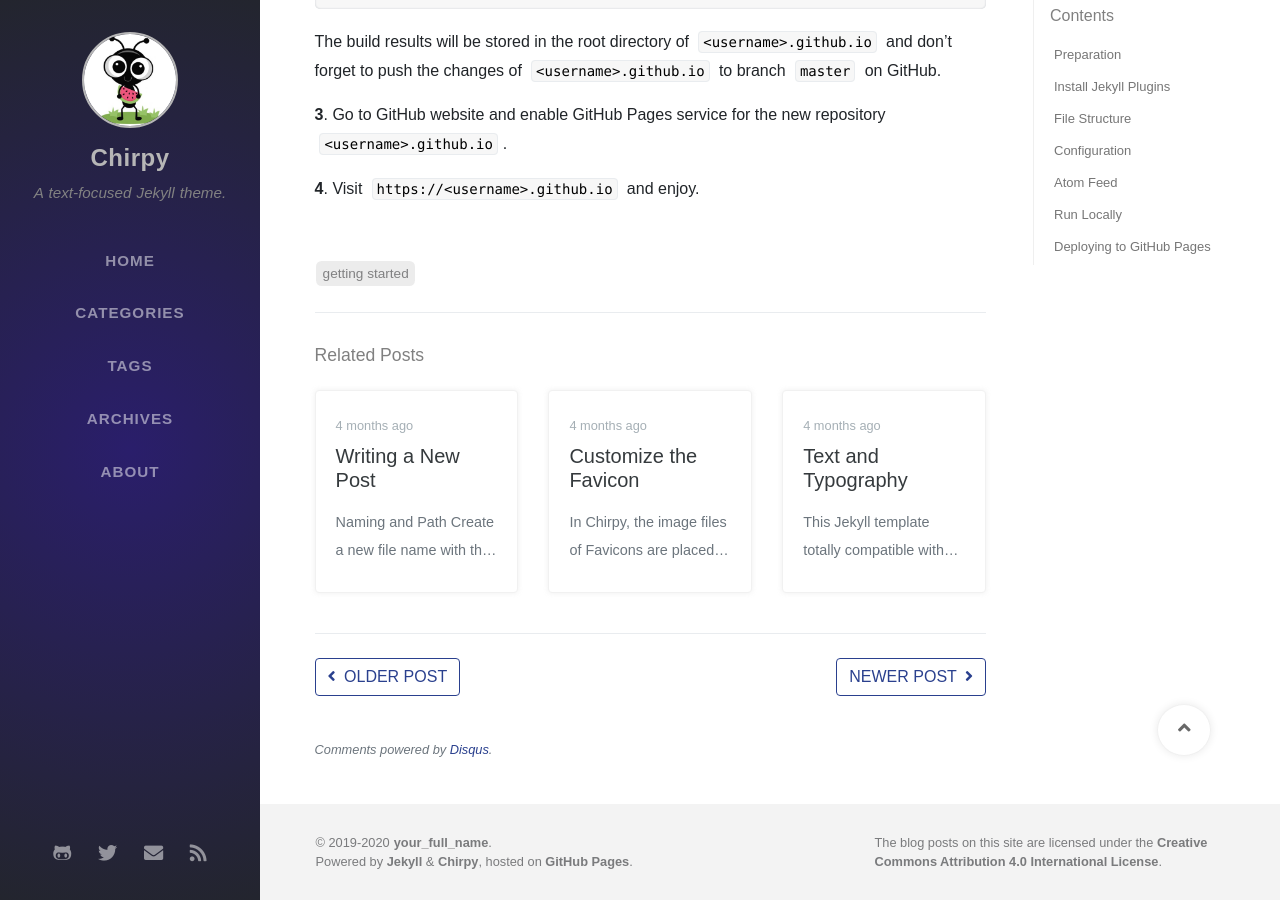
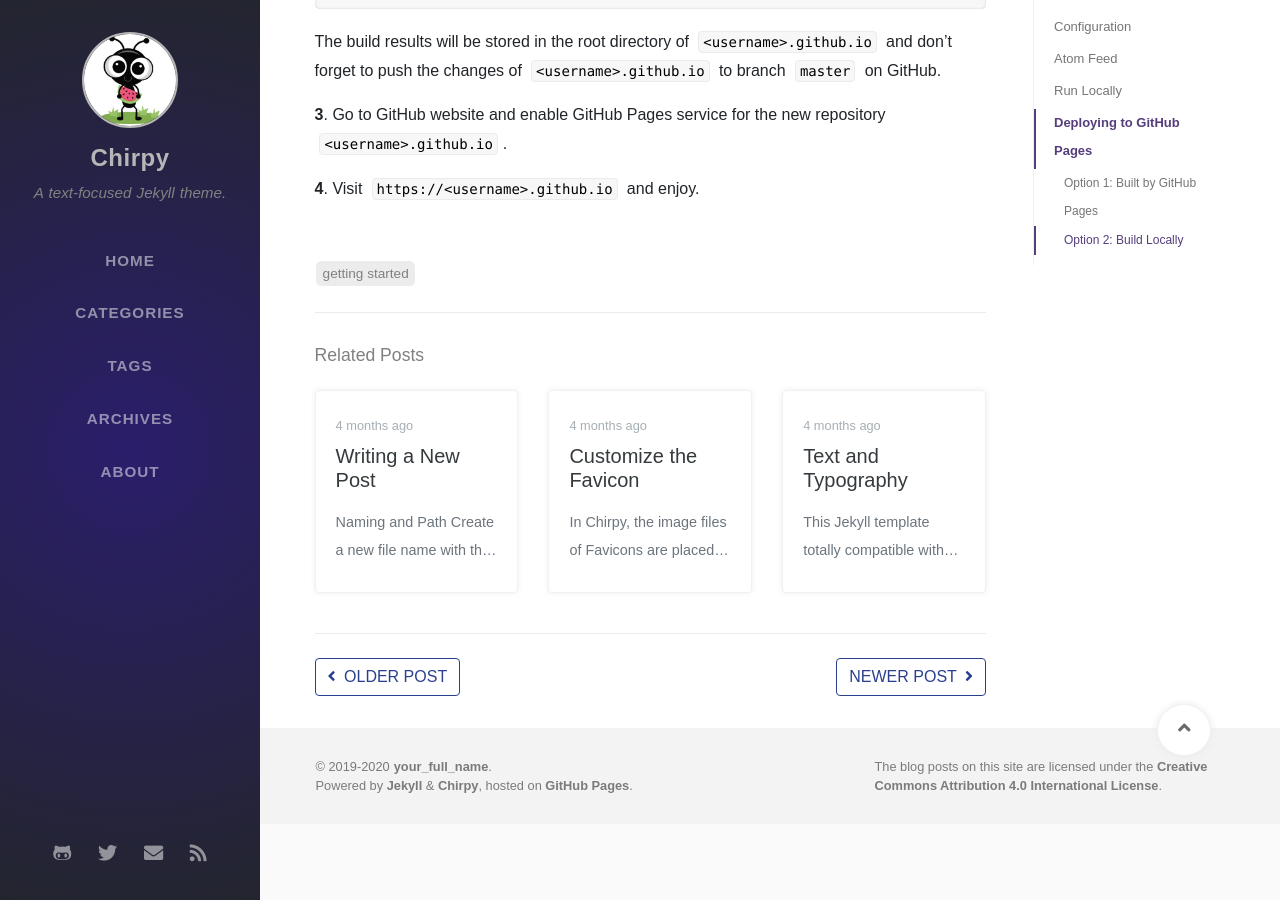
Before and after one commit to nicetrykiddo/writeups, a Jekyll site: the page built from _posts/2019-08-09-getting-started.md, in a window 1280 px wide and 900 px high, scrolled down 2960 px. Built offline with Jekyll 4.4.1, drawn with Linux system fonts in a browser that asks for light colours; nearby versions of some CDN libraries; some web fonts are replaced; comment, search, counter and statistics services are not loaded; part of the change alters nothing that is shown.

Commit message:
Shutdown Disqus by default.

```diff
--- a/_config.yml
+++ b/_config.yml
@@ -40,6 +40,9 @@ google_site_verification: google_meta_tag_verification # change to your verifica
 
 #--------------------------
 
+# if your site type is Project Pages site, change below value to '/projectname'
+baseurl: ''
+
 # Change to your timezone › http://www.timezoneconverter.com/cgi-bin/findzone/findzone
 timezone: Asia/Shanghai
 
@@ -55,18 +58,14 @@ google_analytics:
 
 
 disqus:
-  shortname: 'disqus'   # Change to your Disqus shortname. › https://help.disqus.com/en/articles/1717111-what-s-a-shortname
-  comments: true        # boolean type, the global switch for posts comments.
+  comments: false  # boolean type, the global switch for posts comments.
+  shortname: ''    # Fill with your Disqus shortname. › https://help.disqus.com/en/articles/1717111-what-s-a-shortname
 
 # The year your website first ran.
 first_run: 2019
 
 # boolean type, global switch for ToC in posts.
 toc: true
-
-
-# if your site type is Project Pages site, change below value to '/projectname'
-baseurl: ''
 
 paginate: 10
 
```
